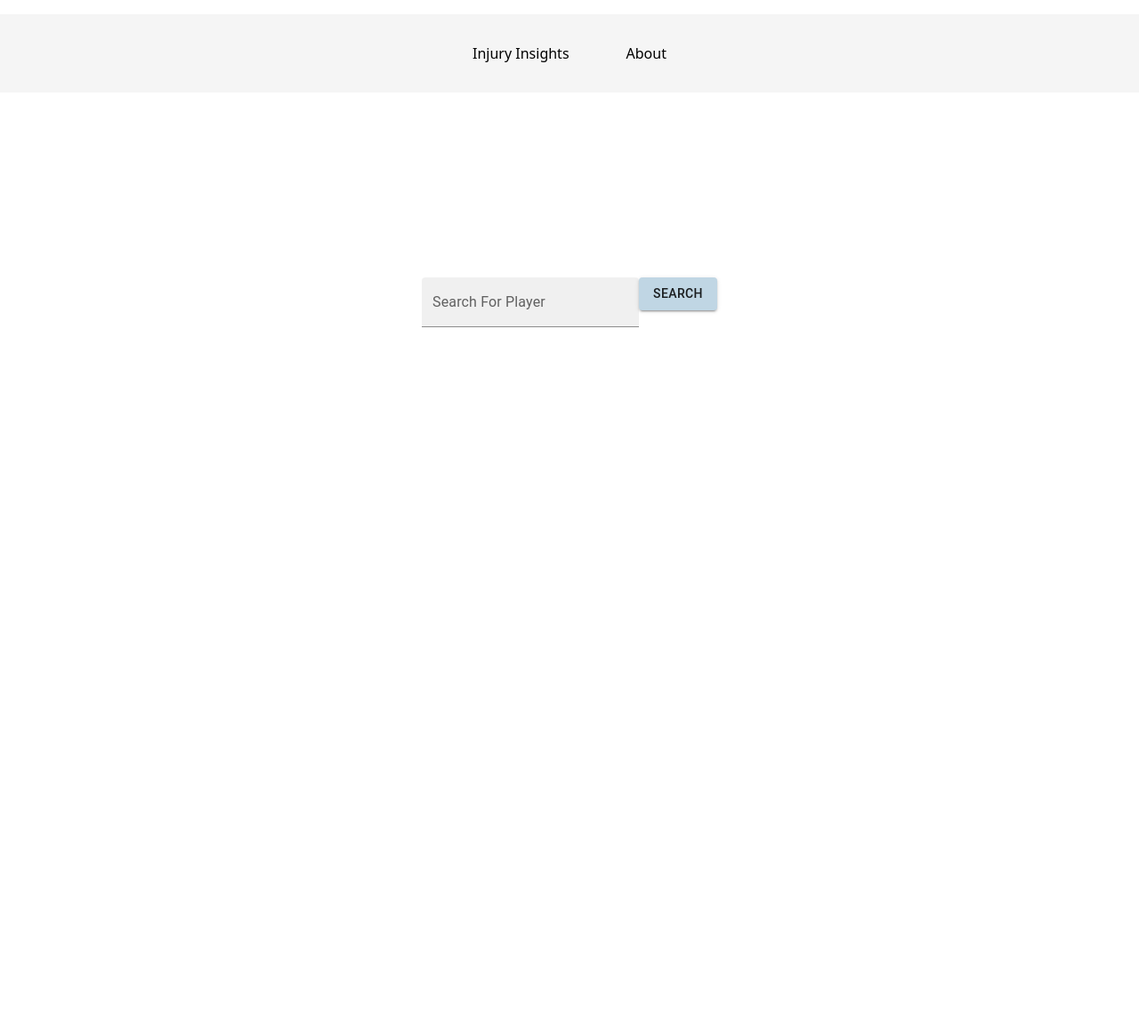
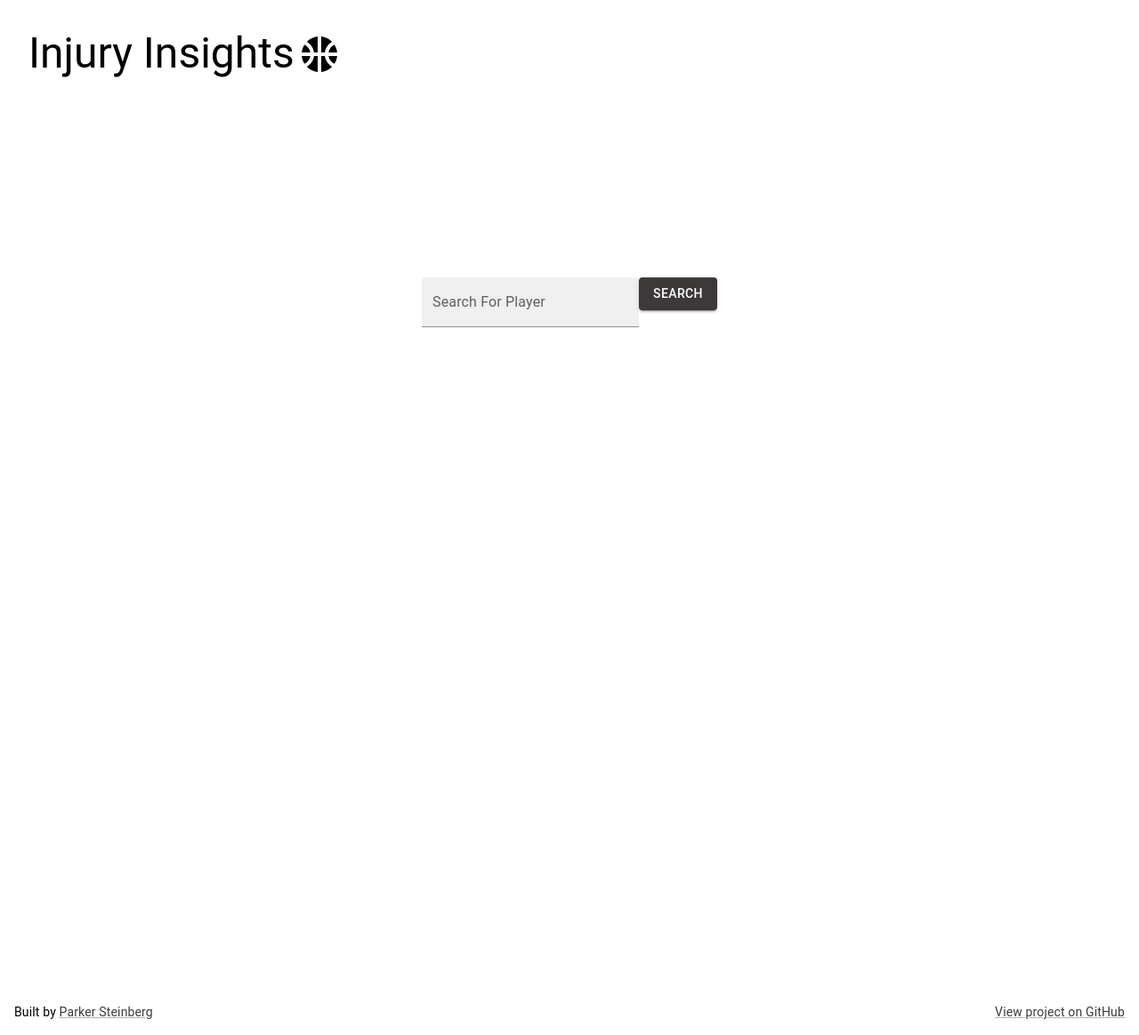
Before and after one commit to parkersteinberg/nba-app, a Next.js app: page / in a window 1280 px wide. Shown: the whole page at 89% size. Before the commit the page ends 1112 px from the top, so only its background shows below. Built offline with nearby package versions, Linux system fonts and the light colour scheme.

Commit message:
Update footer & routing, UI

```diff
--- /dev/null
+++ b/src/components/Footer.tsx
@@ -0,0 +1,30 @@
+import { Link, Typography } from '@mui/material'
+import { Box } from '@mui/system'
+
+const Footer = () => {
+  return (
+    <Box sx={{ display: 'flex', m: 2, justifyContent: 'space-between' }}>
+      <Typography variant="body2">
+        Built by{` `}
+        <Link
+          href="https://github.com/parkersteinberg"
+          target="_blank"
+          rel="noreferrer"
+        >
+          Parker Steinberg
+        </Link>
+      </Typography>
+      <Typography variant="body2">
+        <Link
+          href="https://github.com/parkersteinberg/nba-app"
+          target="_blank"
+          rel="noreferrer"
+        >
+          View project on GitHub
+        </Link>
+      </Typography>
+    </Box>
+  )
+}
+
+export default Footer
--- a/src/components/InjuryHistorySummary.tsx
+++ b/src/components/InjuryHistorySummary.tsx
@@ -1,3 +1,5 @@
+import { Typography } from '@mui/material'
+
 export type Team = {
   abbreviation: string
   city: string
@@ -28,13 +30,18 @@ const InjuryHistorySummary = ({ player }: InjuryHistorySummaryProps) => {
   return (
     <div>
       <div className="injury-history-title">
-        <h2>Injury History Summary</h2>
+        <Typography gutterBottom variant="h4" component="div">
+          {`Summary of Injury History`}
+        </Typography>
       </div>
       <div className="injury-history-text">
-        <p>
-          {`${player.first_name} ${player.last_name}`} has been injured for a
-          total of XYZ days{' '}
-        </p>
+        <Typography gutterBottom variant="body1" component="div">
+          Since the <strong>{`SEASON_YEAR`} season</strong>,{' '}
+          {`${player.first_name} ${player.last_name}`} has sustained a total of{' '}
+          <strong>{`X`} injuries</strong>, has been injured for a total of{' '}
+          <strong>{`Y`} days</strong>, and has missed{' '}
+          <strong>{`Z`} games</strong>
+        </Typography>
       </div>
     </div>
   )
--- a/src/components/InjurySearchParams.tsx
+++ b/src/components/InjurySearchParams.tsx
@@ -6,6 +6,7 @@ import {
   FormControl,
   Select,
   Button,
+  Typography,
 } from '@mui/material'
 import { SelectChangeEvent } from '@mui/material/Select'
 import React, { useState } from 'react'
@@ -39,6 +40,9 @@ const InjurySearchParams = () => {
 
   return (
     <div>
+      <Typography gutterBottom variant="h5" component="div">
+        Set Date Range
+      </Typography>
       <form onSubmit={handleSubmit}>
         <FormControl sx={{ m: 1, minWidth: 140 }}>
           <InputLabel id="start-season-label">Start Season</InputLabel>
--- a/src/components/Layout.tsx
+++ b/src/components/Layout.tsx
@@ -1,6 +1,7 @@
 import Nav from './Nav'
 import styles from '../styles/Home.module.css'
 import React from 'react'
+import Footer from './Footer'
 
 type LayoutProps = { children: React.ReactNode }
 
@@ -11,6 +12,7 @@ const Layout = ({ children }: LayoutProps) => {
       <div className={styles.container}>
         <main className={styles.main}>{children}</main>
       </div>
+      <Footer />
     </>
   )
 }
--- a/src/components/Nav.tsx
+++ b/src/components/Nav.tsx
@@ -1,19 +1,27 @@
+import { Typography, Box } from '@mui/material'
+import SportsBasketballIcon from '@mui/icons-material/SportsBasketball'
 import Link from 'next/link'
-import navStyles from '../styles/Nav.module.css'
 // can import a nav stylesheet here
 
 const Nav = () => {
   return (
-    <nav className={navStyles.nav}>
-      <ul>
-        <li>
-          <Link href="/">Injury Insights</Link>
-        </li>
-        <li>
-          <Link href="/about">About</Link>
-        </li>
-      </ul>
-    </nav>
+    <Box
+      sx={{
+        display: 'flex',
+        m: 2,
+        flexDirection: 'flex-start',
+        alignItems: 'center',
+      }}
+    >
+      <Link href="/">
+        <Typography variant="h3" sx={{ m: 2 }}>
+          Injury Insights
+        </Typography>
+      </Link>
+      <Link href="/">
+        <SportsBasketballIcon sx={{ transform: 'scale(2)' }} />
+      </Link>
+    </Box>
   )
 }
 
--- a/src/components/PlayerCard.tsx
+++ b/src/components/PlayerCard.tsx
@@ -73,14 +73,20 @@ const PlayerCard = ({ player, nbaPlayerId }: PlayerCardProps) => {
                 <strong>Team:</strong> {player.team.full_name}
               </li>
               <li>
-                <strong>Position:</strong> {player.position}
+                <strong>Position:</strong>{' '}
+                {player.position ? player.position : 'Not available'}
               </li>
               <li>
                 <strong>Height:</strong>{' '}
-                {`${player.height_feet}'${player.height_inches}"`}
+                {player.height_feet
+                  ? `${player.height_feet}'${player.height_inches}"`
+                  : 'Not available'}
               </li>
               <li>
-                <strong>Weight:</strong> {player.weight_pounds} lbs
+                <strong>Weight:</strong>{' '}
+                {player.weight_pounds
+                  ? `${player.weight_pounds} lbs`
+                  : 'Not available'}
               </li>
             </ul>
           </Typography>
--- a/src/config/theme.tsx
+++ b/src/config/theme.tsx
@@ -4,10 +4,10 @@ import { red } from '@mui/material/colors'
 const theme = createTheme({
   palette: {
     primary: {
-      main: '#C0D6E4',
+      main: '#3C3938',
     },
     secondary: {
-      main: '#6C7B8B',
+      main: '#6C9CAF',
     },
     error: {
       main: red.A400,
--- a/src/pages/player/[id]/index.tsx
+++ b/src/pages/player/[id]/index.tsx
@@ -1,6 +1,10 @@
+import InjuryHistorySummary from '@/components/InjuryHistorySummary'
 import InjuryHistoryTable from '@/components/InjuryHistoryTable'
 import InjurySearchParams from '@/components/InjurySearchParams'
 import PlayerCard from '@/components/PlayerCard'
+import { Box, Typography } from '@mui/material'
+import ReplayIcon from '@mui/icons-material/Replay'
+import Link from 'next/link'
 // import { queryDatabase } from '@/database/index'
 import { useRouter } from 'next/router'
 // import { GetServerSidePropsContext } from 'next'
@@ -64,15 +68,26 @@ const PlayerHome = () => {
 
   return (
     <div>
+      <Box sx={{ mb: 2, display: 'flex', alignItems: 'center' }}>
+        <Link href="/">
+          <Typography gutterBottom variant="h6">
+            <ReplayIcon sx={{ mx: 1 }} />
+            Back to search
+          </Typography>
+        </Link>
+      </Box>
       {player ? (
         <div>
           <PlayerCard player={player} nbaPlayerId={nbaPlayerId} />
+          <br />
+          <br />
+          <InjurySearchParams />
+          <hr></hr>
+
+          <InjuryHistorySummary player={player} />
         </div>
       ) : null}
-      <br />
-      <br />
-      <InjurySearchParams />
-      <hr></hr>
+
       <button
         onClick={async () => {
           console.log('clicked')
```
